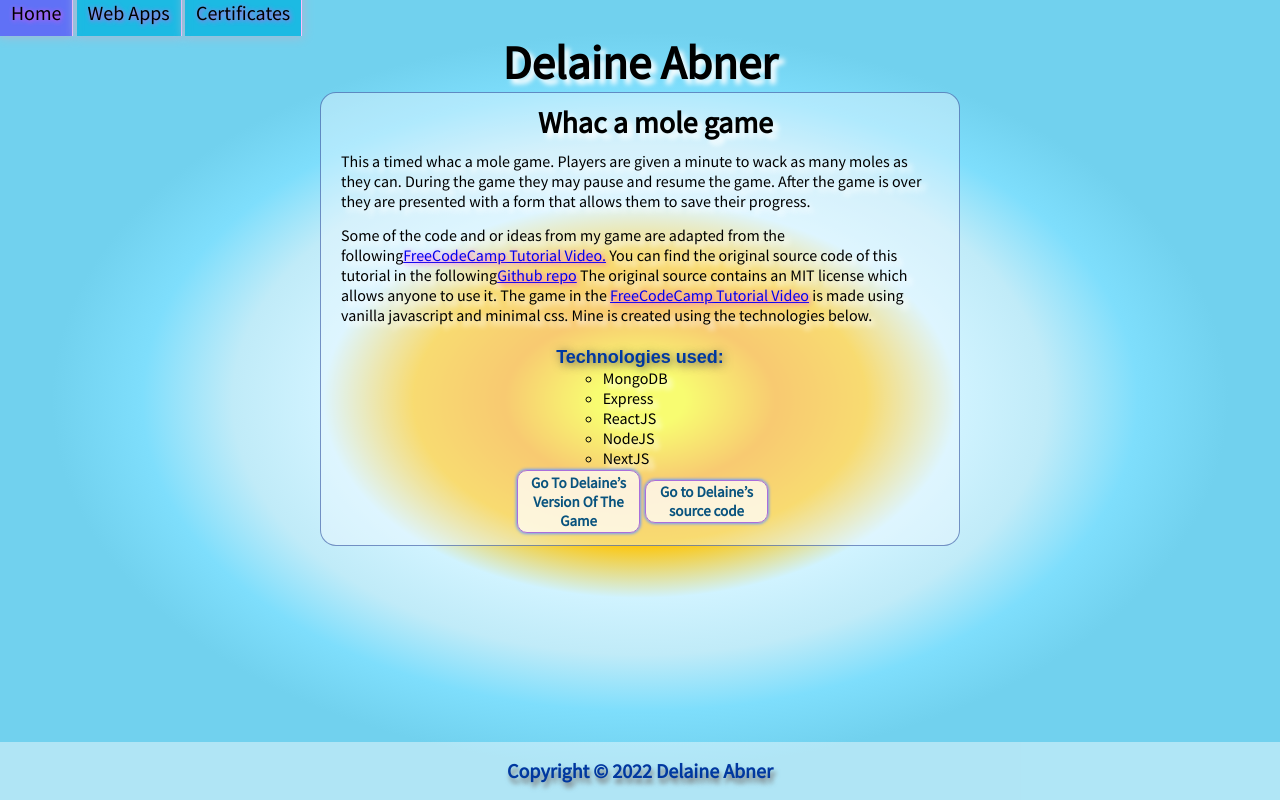
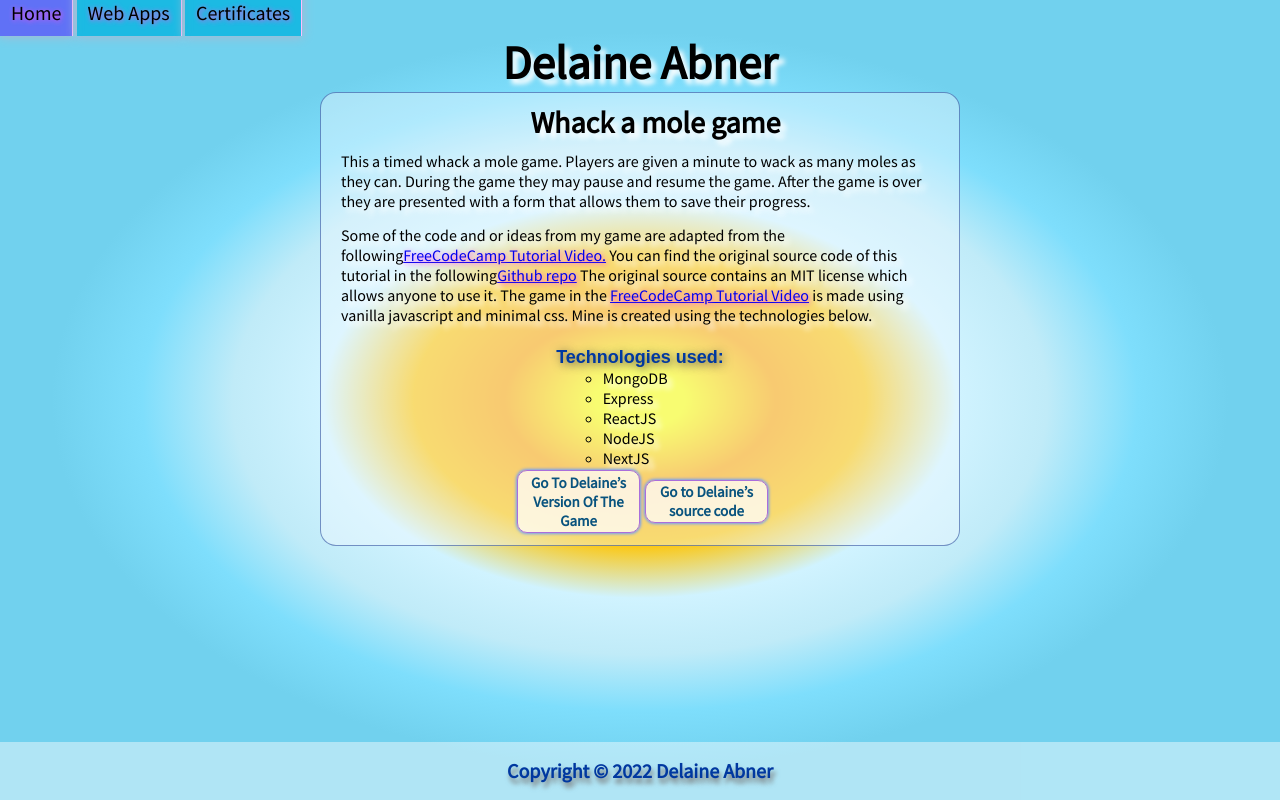
Before and after one commit to delaine3/delaine-abner-portfolio, a Next.js app: page /webProjects/wackAMole in a window 1280 px wide. Built offline with nearby package versions, Linux system fonts and the light colour scheme.

Commit message:
fixed typos

```diff
--- a/pages/webProjects.js
+++ b/pages/webProjects.js
@@ -391,7 +391,7 @@ export default function WebProjects() {
             <div id="project-links">
               <div>
                 <p>
-                  This is a website created using simple HTML and CSS. All
+                  This is a website. All
                   information in the paragraphs was copied verbatim from
                   <br />
                   <a
@@ -421,8 +421,7 @@ export default function WebProjects() {
             <div id="project-links">
               <div>
                 <p>
-                  This is a survey form website created using simple HTML and
-                  CSS.
+                  This is a survey form website.
                   <p>
                     <h3 className="technologies">Technologies used:</h3>
                     <ul>
--- a/pages/webProjects/wackAMole.js
+++ b/pages/webProjects/wackAMole.js
@@ -6,15 +6,15 @@ export default function wackAMole() {
   return (
     <div className="center">
       <Head>
-        <title>Whac a mole game</title>
+        <title>Whack a mole game</title>
         <meta name="description" content="Generated by create next app" />
         <link rel="icon" href="/favicon.ico" />
         <meta name="viewport" content="width=device-width, initial-scale=1.0" />
       </Head>
       <div className="project-page">
-        <h1>Whac a mole game</h1>
+        <h1>Whack a mole game</h1>
         <p>
-          This a timed whac a mole game. Players are given a minute to wack as
+          This a timed whack a mole game. Players are given a minute to wack as
           many moles as they can. During the game they may pause and resume the
           game. After the game is over they are presented with a form that
           allows them to save their progress.{" "}
```
